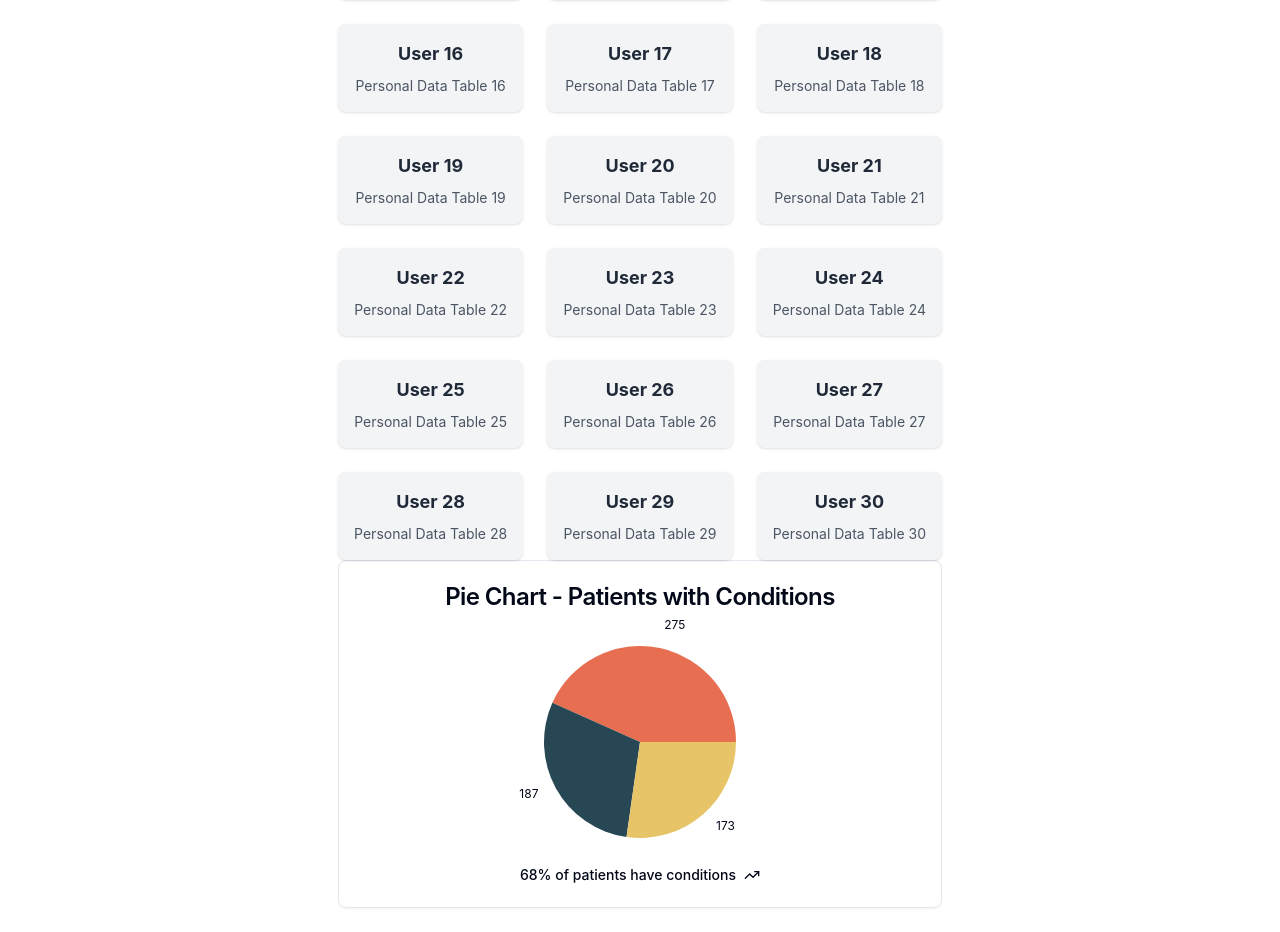
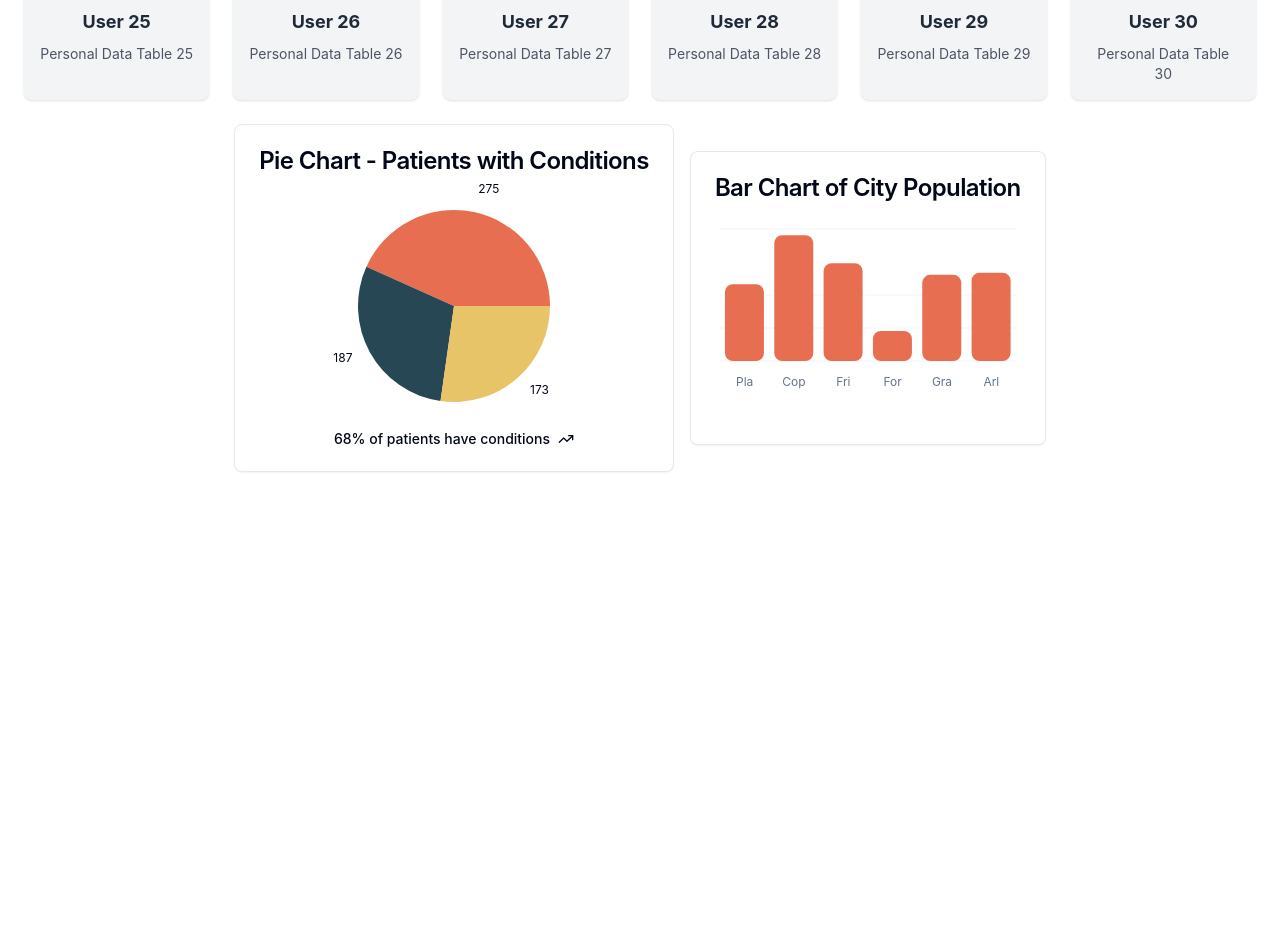
Before and after one commit to cfgtexas24/Team-11, a React (Vite) app in the folder frontend/: page /admin-dashboard/DataTable in a window 1280 px wide. Shown: the part 620-1552 px from the top of the page. After the commit the page ends 1116 px from the top, so only its background shows below. Built offline with nearby package versions, Linux system fonts and the light colour scheme.

Commit message:
added bar chart for population

```diff
--- a/frontend/src/pages/DataTable.tsx
+++ b/frontend/src/pages/DataTable.tsx
@@ -1,6 +1,7 @@
 import '../App.css'; // Ensure you have Tailwind set up in App.css
 import { useNavigate } from "react-router-dom";
 import User1Data from './User1Data';
+import User2Data from './User2Data';
 
 function DataTable() {
   const numberOfUsers = 30; // Set the desired number of user boxes here
@@ -14,11 +15,11 @@ function DataTable() {
 
 
   return (
-    <div className="p-6">
+    <div className="p-6 mt-20">
       <h1 className="text-3xl font-bold mb-6 text-center">User Data Table</h1>
 
       {/* User Inventory Section */}
-      <div className="grid grid-cols-3 gap-6">
+      <div className="grid grid-cols-3 lg:grid-cols-6 gap-6">
         {/* Displaying user inventory items in a 3-column grid with gaps between items */}
         {users.map((user) => (
           <div key={user.id} className="p-4 bg-gray-100 rounded-lg shadow hover:bg-gray-200 transition duration-200">
@@ -29,9 +30,13 @@ function DataTable() {
           </div>
         ))}
       </div>
-
+      <div className=' flex flex-col lg:flex-row items-center justify-center mt-6 gap-4'>
       {/* Add the User1Data component here */}
       <User1Data />
+
+      {/* Add the User2Data component here */}
+      <User2Data />
+      </div>
     </div>
   );
 }
--- /dev/null
+++ b/frontend/src/pages/User2Data.tsx
@@ -0,0 +1,80 @@
+import '../App.css';
+
+import { TrendingUp } from "lucide-react";
+import { Bar, BarChart, CartesianGrid, XAxis, Tooltip } from "recharts";
+
+import {
+  Card,
+  CardContent,
+  CardDescription,
+  CardFooter,
+  CardHeader,
+  CardTitle,
+} from "@/components/ui/card";
+import {
+  ChartConfig,
+  ChartContainer,
+  ChartTooltipContent,
+} from "@/components/ui/chart";
+
+export const description = "A bar chart";
+
+const chartData = [
+  { month: "Plano", desktop: 186 },
+  { month: "Coppell", desktop: 305 },
+  { month: "Frisco", desktop: 237 },
+  { month: "Fort Worth", desktop: 73 },
+  { month: "Grapevine", desktop: 209 },
+  { month: "Arlington", desktop: 214 },
+];
+
+const chartConfig = {
+  desktop: {
+    label: "Desktop",
+    color: "hsl(var(--chart-1))",
+  },
+} satisfies ChartConfig;
+
+// Custom Tooltip component to show city name and value
+const CustomTooltip = ({ active, payload }) => {
+  if (active && payload && payload.length) {
+    return (
+      <div className="custom-tooltip bg-white border border-gray-300 p-2 rounded shadow">
+        <p className="label">{`City: ${payload[0].payload.month}`}</p>
+        <p className="intro">{`Visitors: ${payload[0].value}`}</p>
+      </div>
+    );
+  }
+
+  return null;
+};
+
+export function User2Data() {
+  return (
+    <Card>
+      <CardHeader>
+        <CardTitle>Bar Chart of City Population</CardTitle>
+      </CardHeader>
+      <CardContent>
+        <ChartContainer config={chartConfig}>
+          <BarChart data={chartData}>
+            <CartesianGrid vertical={false} />
+            <XAxis
+              dataKey="month"
+              tickLine={false}
+              tickMargin={10}
+              axisLine={false}
+              tickFormatter={(value) => value.slice(0, 3)}
+            />
+            <Tooltip content={<CustomTooltip />} />
+            <Bar dataKey="desktop" fill="var(--color-desktop)" radius={8} />
+          </BarChart>
+        </ChartContainer>
+      </CardContent>
+      <CardFooter className="flex-col items-start gap-2 text-sm">
+      </CardFooter>
+    </Card>
+  );
+}
+
+export default User2Data;
```
